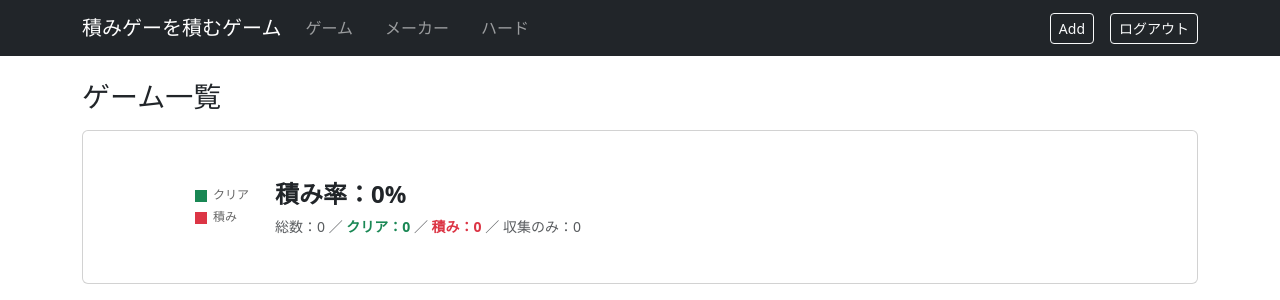
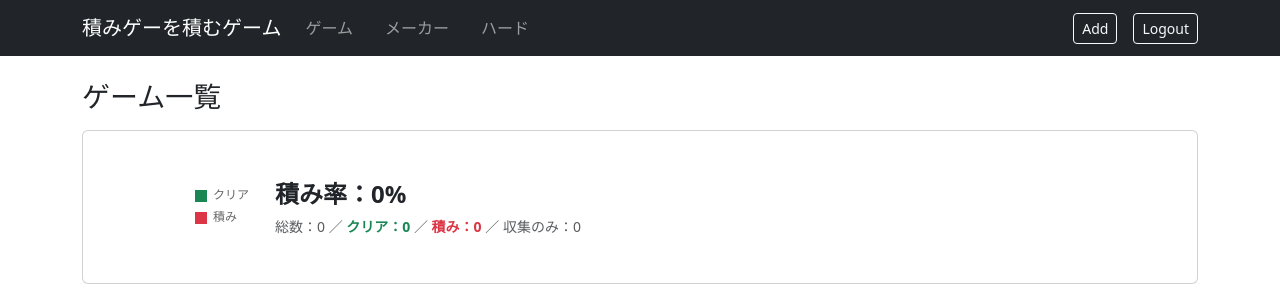
Before and after one commit to hara191204/tsumigee_database, a Django app: page /games/ in a window 1280 px wide. Shown: the top 300 px of the page. Run offline with Django 5.2, Linux system fonts and the light colour scheme; the visitor is signed in with stand-in values (Sample User, id 1); data that the repository does not hold is empty.

Commit message:
style: change logout button label to English
Co-Authored-By: Claude Sonnet 4.6 <noreply@anthropic.com>

```diff
--- a/app/templates/base.html
+++ b/app/templates/base.html
@@ -38,7 +38,7 @@
           {% if user.is_authenticated %}
             <form method="post" action="{% url 'logout' %}" class="m-0">
               {% csrf_token %}
-              <button type="submit" class="btn btn-outline-light btn-sm">ログアウト</button>
+              <button type="submit" class="btn btn-outline-light btn-sm">Logout</button>
             </form>
           {% endif %}
         </div>
```
